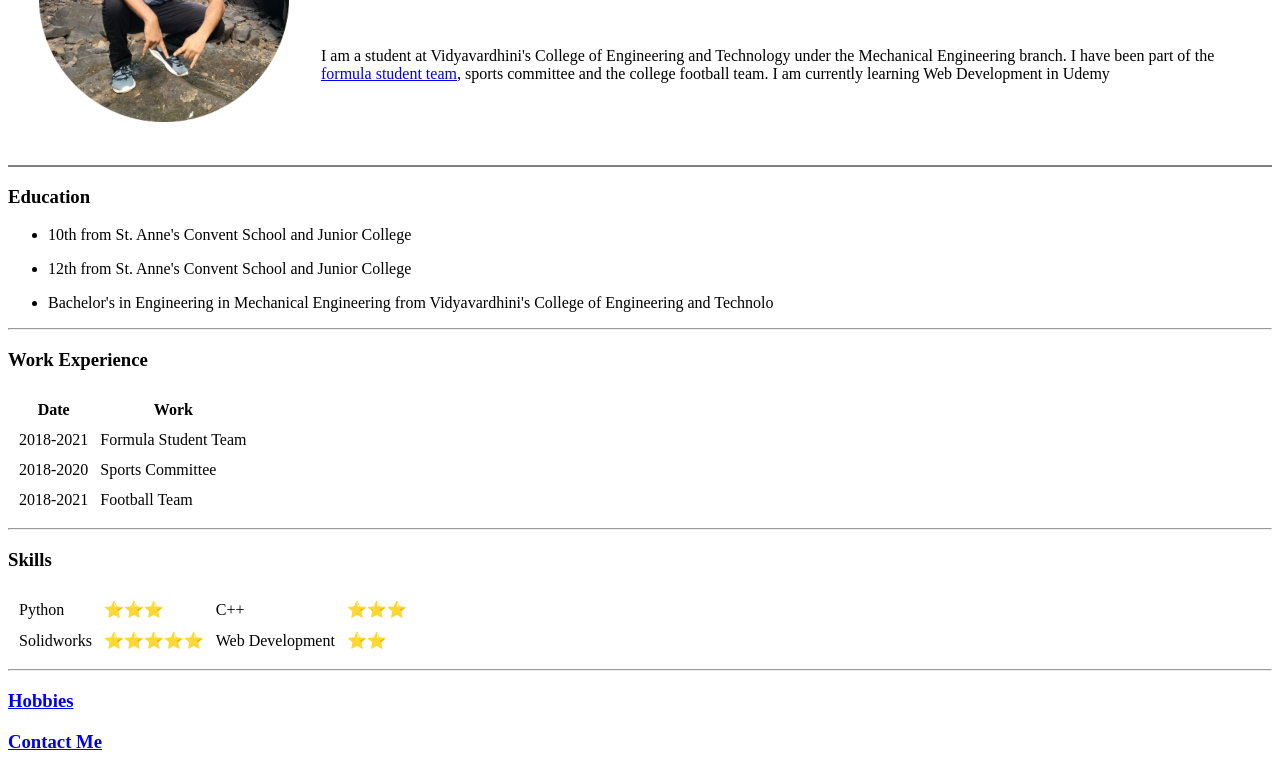
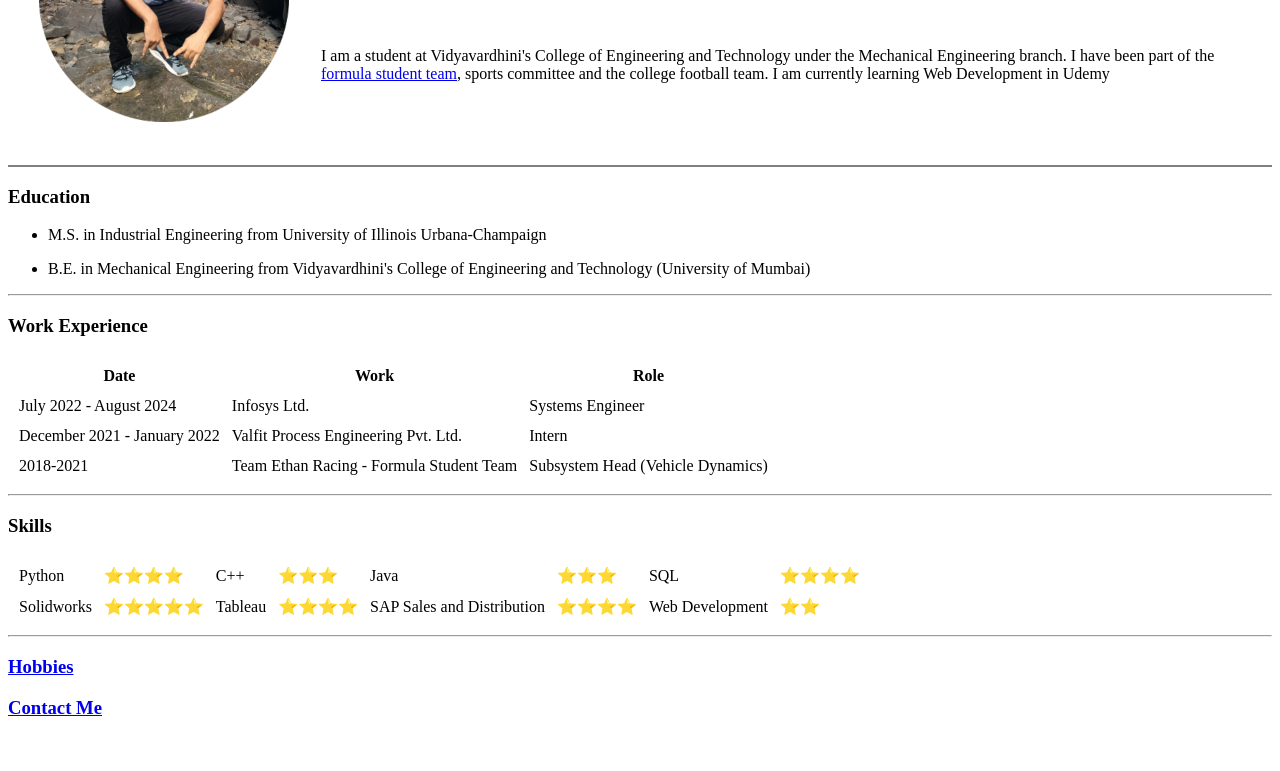
Before and after one commit to rushabh-shetty/CV, a plain HTML site: page index.html in a window 1280 px wide. Shown: the part 167-938 px from the top of the page. After the commit the page ends 904 px from the top, so only its background shows below. Drawn offline with Linux system fonts and the light colour scheme.

Commit message:
Update my experience, skills and education

```diff
--- a/index.html
+++ b/index.html
@@ -21,9 +21,9 @@
   <hr size="2"  color='grey' no shade>
   <h3>Education</h3>
   <ul>
-  <li><p>10th from St. Anne's Convent School and Junior College</p></li>
-  <li><p>12th from St. Anne's Convent School and Junior College</p></li>
-  <li><p>Bachelor's in Engineering in Mechanical Engineering from Vidyavardhini's College of Engineering and Technolo</p></li>
+  <li><p>M.S. in Industrial Engineering from University of Illinois Urbana-Champaign</p></li>
+  <li><p>B.E. in Mechanical Engineering from Vidyavardhini's College of Engineering and Technology (University of Mumbai)</p></li>
+
   </ul>
   <hr>
   <h3>Work Experience</h3>
@@ -31,19 +31,23 @@
     <thead>
       <th>Date</th>
       <th>Work</th>
+      <th>Role</th>
     </thead>
     <tbody>
       <tr>
-        <td>2018-2021</td>
-        <td>Formula Student Team</td>
+        <td>July 2022 - August 2024</td>
+        <td>Infosys Ltd.</td>
+        <td>Systems Engineer</td>
       </tr>
       <tr>
-        <td>2018-2020</td>
-        <td>Sports Committee</td>
+        <td>December 2021 - January 2022</td>
+        <td>Valfit Process Engineering Pvt. Ltd.</td>
+        <td>Intern</td>
       </tr>
       <tr>
         <td>2018-2021</td>
-        <td>Football Team</td>
+        <td>Team Ethan Racing - Formula Student Team</td>
+        <td>Subsystem Head (Vehicle Dynamics)</td>
       </tr>
     </tbody>
   </table>
@@ -52,13 +56,21 @@
   <table cellspacing='10'>
     <tr>
       <td>Python</td>
-      <td>⭐⭐⭐</td>
+      <td>⭐⭐⭐⭐</td>
       <td>C++</td>
       <td>⭐⭐⭐</td>
+      <td>Java</td>
+      <td>⭐⭐⭐</td>
+      <td>SQL</td>
+      <td>⭐⭐⭐⭐</td>
     </tr>
     <tr>
       <td>Solidworks</td>
       <td>⭐⭐⭐⭐⭐</td>
+      <td>Tableau</td>
+      <td>⭐⭐⭐⭐</td>
+      <td>SAP Sales and Distribution</td>
+      <td>⭐⭐⭐⭐</td>
       <td>Web Development</td>
       <td>⭐⭐</td>
     </tr>
```
